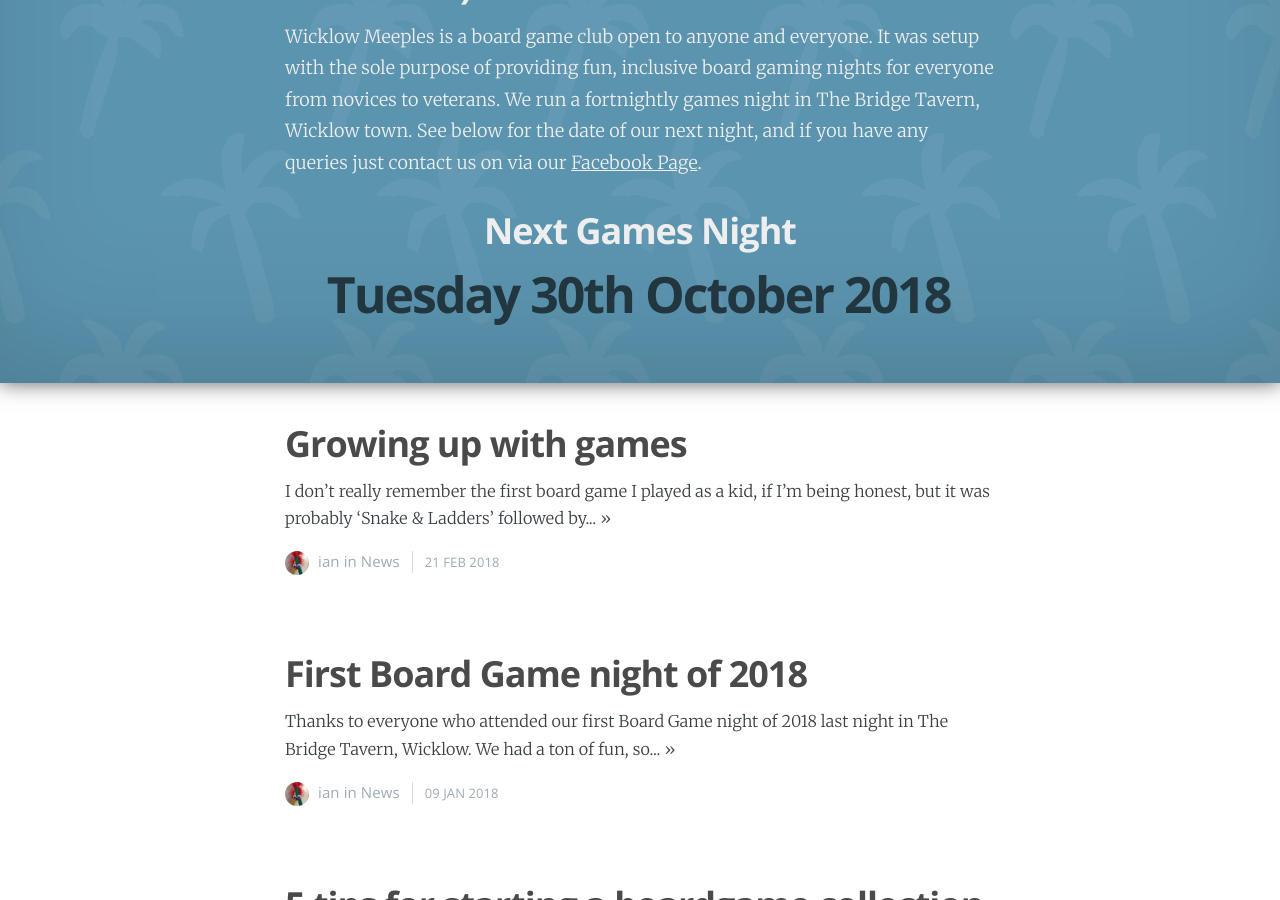
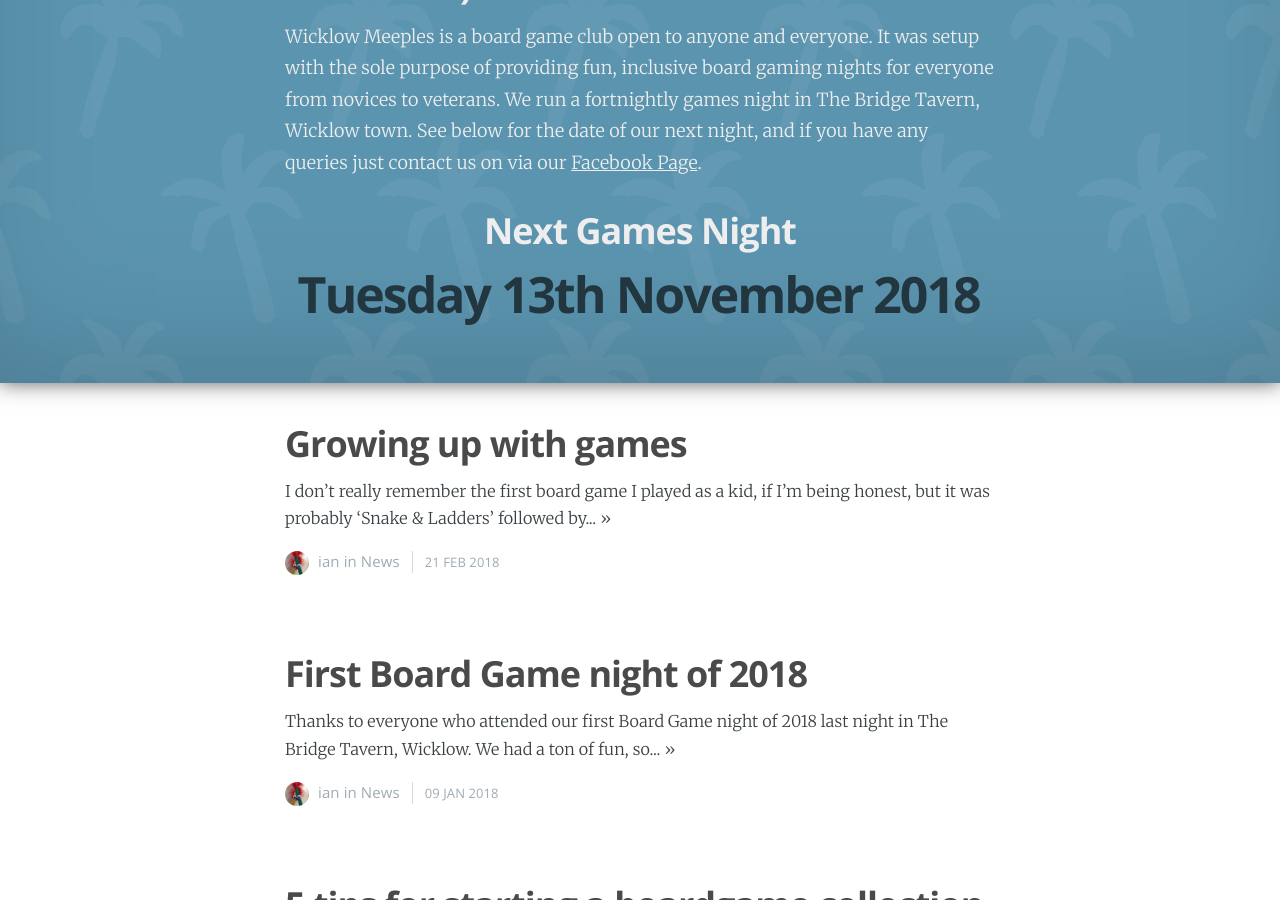
Before and after one commit to owenmcg/owenmcg.github.io, a Jekyll site: the page built from index.html, in a window 1280 px wide and 900 px high, scrolled down 1002 px. Built offline with Jekyll 4.4.1, drawn with Linux system fonts in a browser that asks for light colours; nearby versions of some CDN libraries; the list of posts is cut into pages by our own code.

Commit message:
date updated

```diff
--- a/index.html
+++ b/index.html
@@ -37,7 +37,7 @@
         <p class="post-excerpt">Wicklow Meeples is a board game club open to anyone and everyone. It was setup with the sole purpose of providing fun, inclusive board gaming nights for everyone from novices to veterans. We run a fortnightly games night in The Bridge Tavern, Wicklow town. See below for the date of our next night, and if you have any queries just contact us on via our <a href="https://www.facebook.com/wicklowmeeples/">Facebook Page</a>.
         </p>
         <h2 class="center">Next Games Night</h2>
-        <h1 class="center">Tuesday 30th October 2018</h1>
+        <h1 class="center">Tuesday 13th November 2018</h1>
     </div>
 </div>
 <main id="content" class="content" role="main">
```
